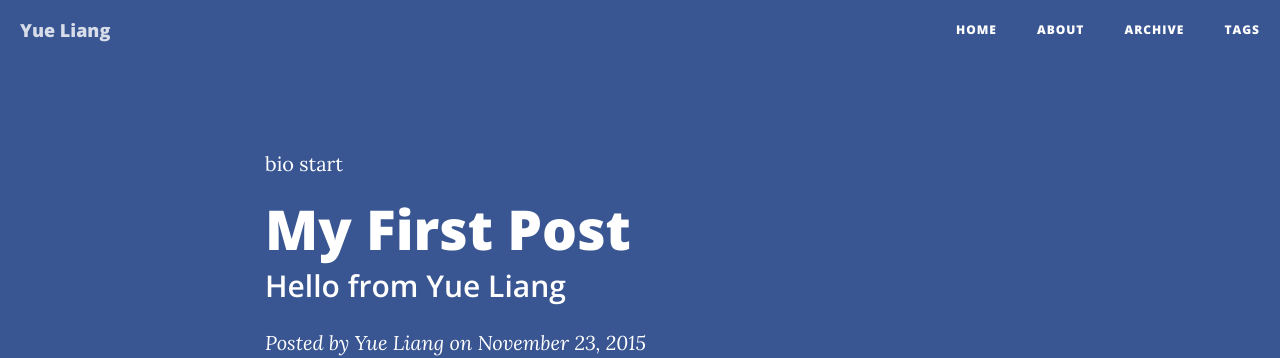
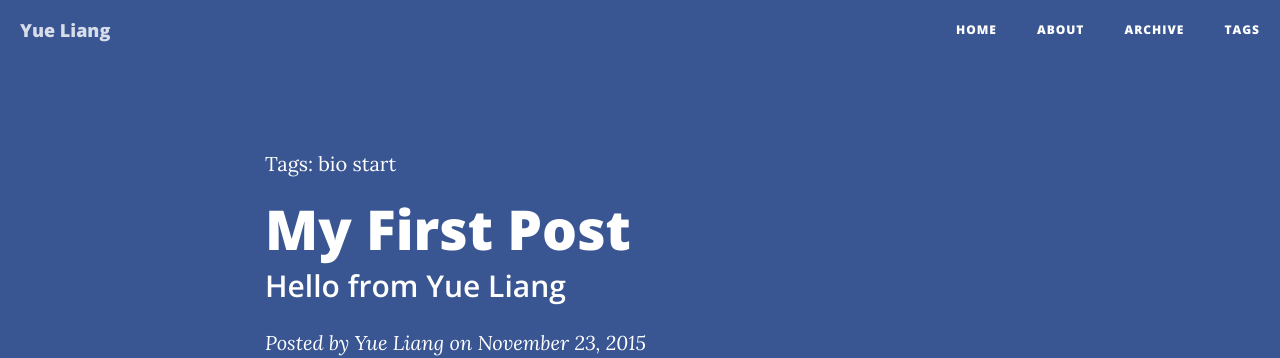
Before and after one commit to liangyue268/liangyue268.github.io, a Jekyll site: the page built from _posts/2015-11-23-Hello-World.md, in a window 1280 px wide. Shown: the top 358 px of the page. Built offline with Jekyll 4.4.1, drawn with Linux system fonts in a browser that asks for light colours; nearby versions of some CDN libraries; comment, search, counter and statistics services are not loaded.

Commit message:
update tag

```diff
--- a/_config.yml
+++ b/_config.yml
@@ -10,6 +10,7 @@ github_username:  liangyue268
 facebook_username:  liangyue268
 linkedin_usedname:  in/yliang9
 favicon: /img/favicon.ico
+gems: [jekyll-paginate]
 
 # Build settings
 markdown: kramdown
--- a/_layouts/post.html
+++ b/_layouts/post.html
@@ -9,6 +9,7 @@ layout: default
             <div class="col-lg-8 col-lg-offset-2 col-md-10 col-md-offset-1">
                 <div class="post-heading">
                     <div class="tag">
+                        Tags:
                         {% for tag in page.tags %}
                             <a href="/tags/#{{ tag }}" title="{{ tag }}">{{ tag }}</a>
                         {% endfor %}
```
